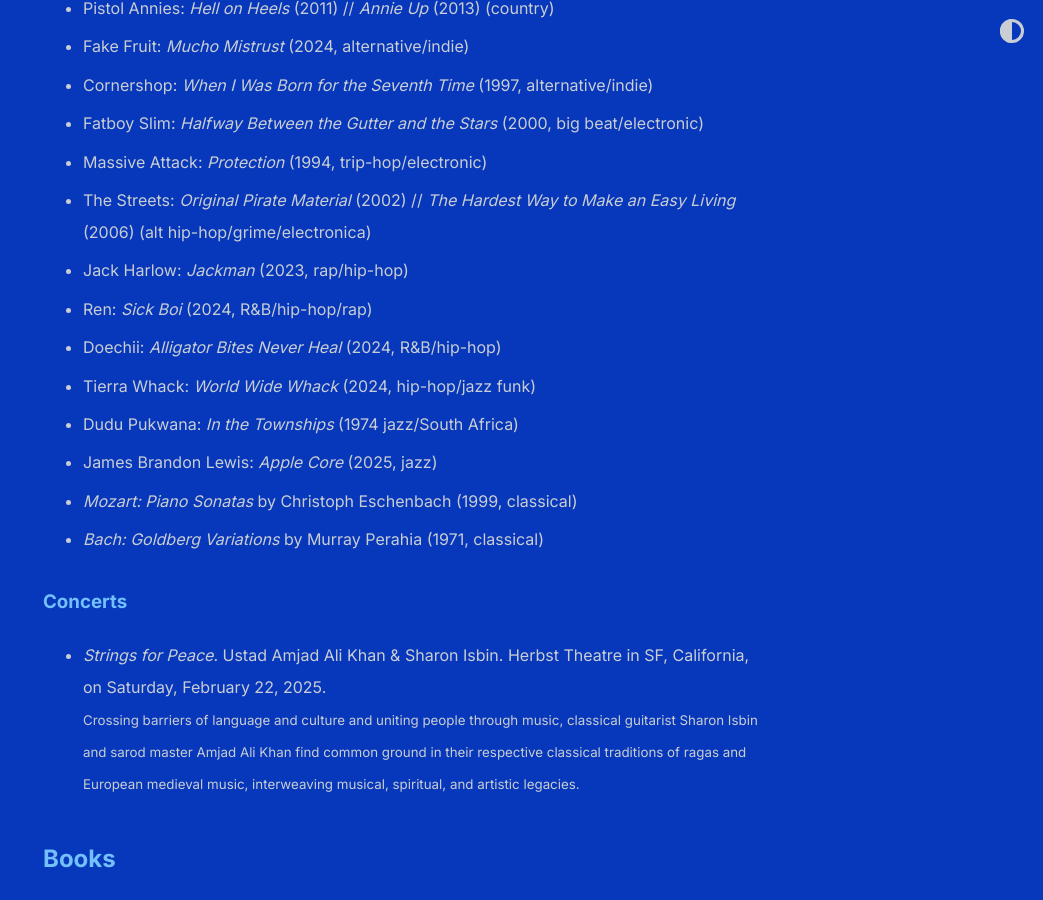
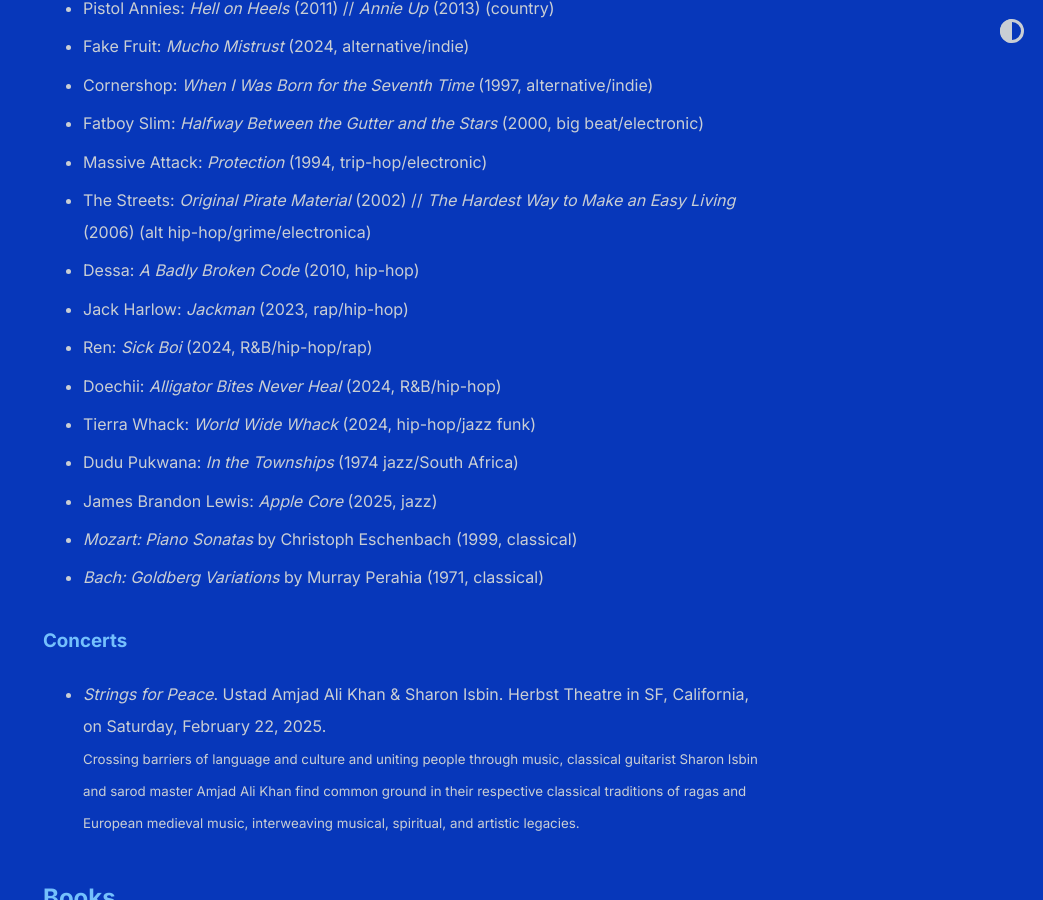
Before and after one commit to shihankanungo/shihankanungo.github.io, a Jekyll site: the page built from wrapped.md, in a window 1280 px wide and 900 px high, scrolled down 818 px. Shown: the whole window, without its empty margins (237-1280 px from the left). Built offline with Jekyll 4.4.1, drawn with Linux system fonts in a browser that asks for light colours.

Commit message:
Update wrapped.md

```diff
--- a/wrapped.md
+++ b/wrapped.md
@@ -26,6 +26,7 @@
 - Fatboy Slim: *Halfway Between the Gutter and the Stars*  (2000, big beat/electronic)
 - Massive Attack: *Protection* (1994, trip-hop/electronic)
 - The Streets: *Original Pirate Material* (2002) // *The Hardest Way to Make an Easy Living* (2006)  (alt hip-hop/grime/electronica)
+- Dessa: *A Badly Broken Code* (2010, hip-hop)
 - Jack Harlow: *Jackman* (2023, rap/hip-hop)
 - Ren: *Sick Boi* (2024, R&B/hip-hop/rap)
 - Doechii: *Alligator Bites Never Heal* (2024, R&B/hip-hop)
```
